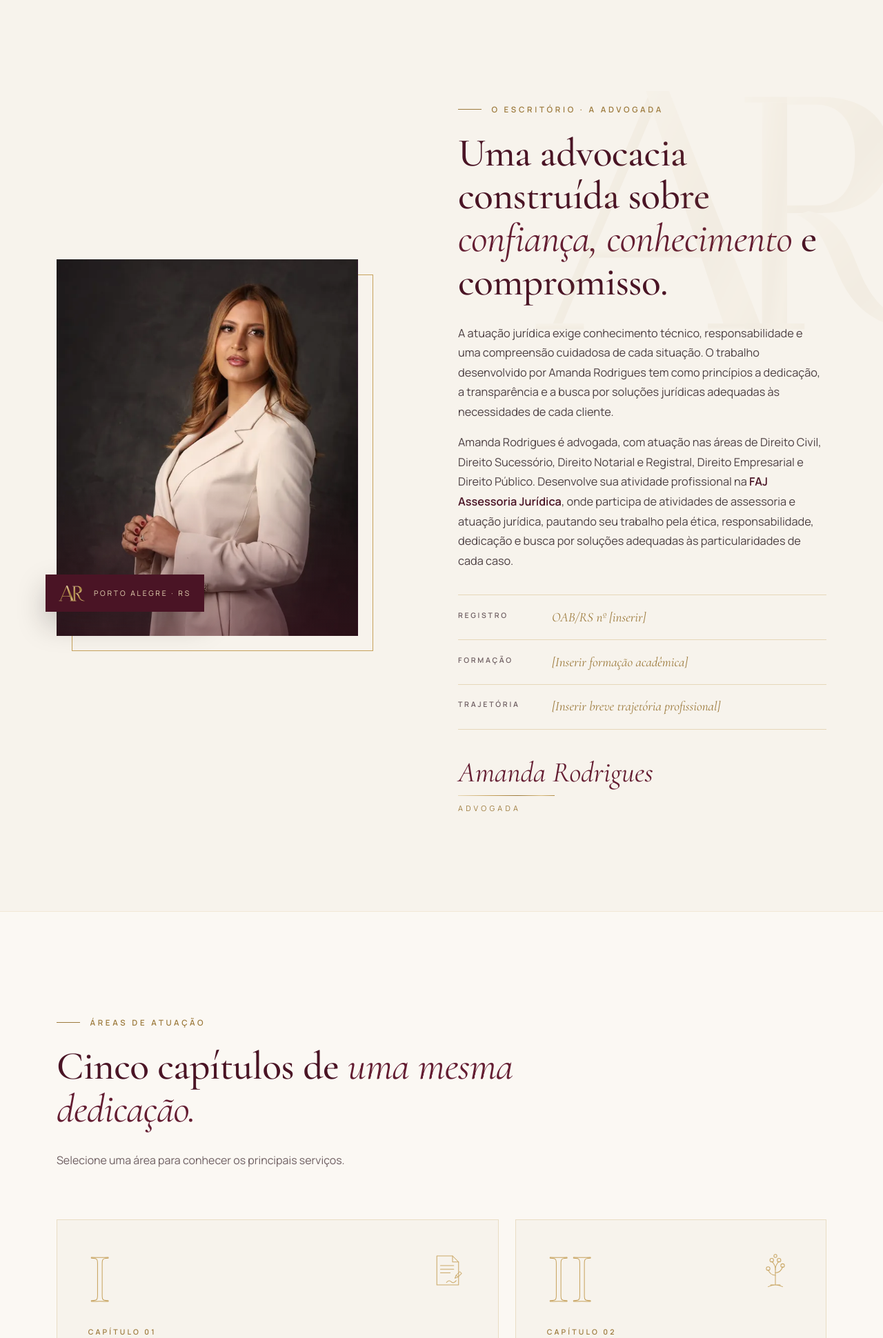
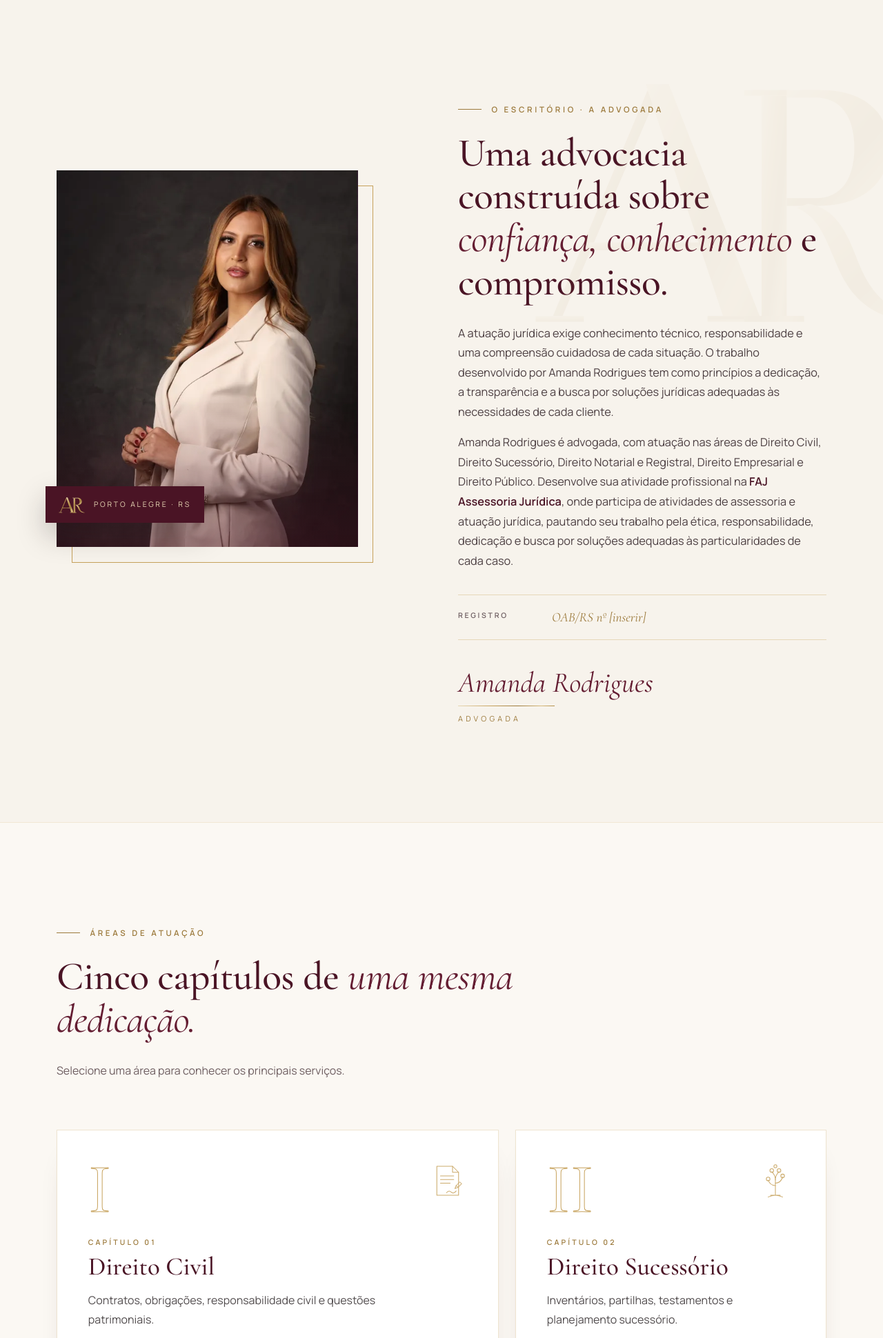
Before and after one commit to davidgregoro21/orcamento.net, a PHP site: page /sites_clientes/amanda-rodrigues/site/index.html in a window 1280 px wide. Shown: the part 809-2749 px from the top of the page at 69% size. Run offline with PHP 8.4, Linux system fonts and the light colour scheme.

Commit message:
Site Amanda: refinamentos visuais
- Cartões das áreas com fundo claro e sombra suave (destacam do fundo)
- Foto da advogada no topo e acompanhando a leitura (sem vazio acima)
- Capítulo V com numeral e ícone centralizados
- Formação e trajetória ocultas até serem preenchidas

Co-Authored-By: Claude Opus 5.5 <noreply@anthropic.com>
Claude-Session: https://claude.ai/code/session_013fyv1C8XrvX4zRWgDaNQrJ

```diff
--- a/sites_clientes/amanda-rodrigues/site/assets/css/style.css
+++ b/sites_clientes/amanda-rodrigues/site/assets/css/style.css
@@ -631,3 +631,23 @@ a:hover { color: var(--wine); }
 /* Margens laterais confortáveis no celular (16px+) e cabeçalho do menu lateral */
 @media (max-width: 575.98px) { .container, .container-xl { --bs-gutter-x: 2.25rem; } }
 .menu-mobile .offcanvas-header { justify-content: space-between; }
+
+
+/* ==========================================================================
+   Refinamentos de apresentação (orcamento.net)
+   ========================================================================== */
+/* Formação e trajetória ficam ocultas enquanto o texto não for preenchido (tire data-a-preencher do index.html) */
+[data-a-preencher] { display: none !important; }
+
+/* Cartões das áreas: fundo claro com leve sombra, destacando-os do fundo da seção */
+.chapter {
+  --c-bg: #fff;
+  box-shadow: 0 1px 2px rgba(74, 20, 37, .04), 0 22px 44px -30px rgba(74, 20, 37, .32);
+}
+
+@media (min-width: 992px) {
+  /* Foto da advogada acompanha a leitura do texto, sem deixar um vazio acima dela */
+  .about-row > .col-lg-5 { position: sticky; top: calc(var(--header-h) + 2rem); }
+  /* Capítulo V: numeral e ícone centralizados na coluna, sem espaço vazio embaixo */
+  .chapter--full .chapter-top { align-self: center; flex-direction: column; align-items: flex-start; gap: 1.2rem; }
+}
--- a/sites_clientes/amanda-rodrigues/site/index.html
+++ b/sites_clientes/amanda-rodrigues/site/index.html
@@ -201,7 +201,7 @@
     <!-- ===================== 2. INSTITUCIONAL ===================== -->
     <section class="about section-pad" id="escritorio" aria-labelledby="about-title">
       <div class="container">
-        <div class="row g-5 align-items-center">
+        <div class="row g-5 align-items-start about-row">
           <div class="col-lg-5 reveal" data-reveal="left">
             <figure class="about-photo">
               <span class="about-frame" aria-hidden="true"></span>
@@ -230,8 +230,8 @@
             -->
             <dl class="about-facts reveal">
               <div><dt>Registro</dt><dd data-placeholder>OAB/RS nº [inserir]</dd></div>
-              <div><dt>Formação</dt><dd data-placeholder>[Inserir formação acadêmica]</dd></div>
-              <div><dt>Trajetória</dt><dd data-placeholder>[Inserir breve trajetória profissional]</dd></div>
+              <div data-a-preencher><dt>Formação</dt><dd data-placeholder>[Inserir formação acadêmica]</dd></div>
+              <div data-a-preencher><dt>Trajetória</dt><dd data-placeholder>[Inserir breve trajetória profissional]</dd></div>
             </dl>
 
             <div class="signature reveal">
```
